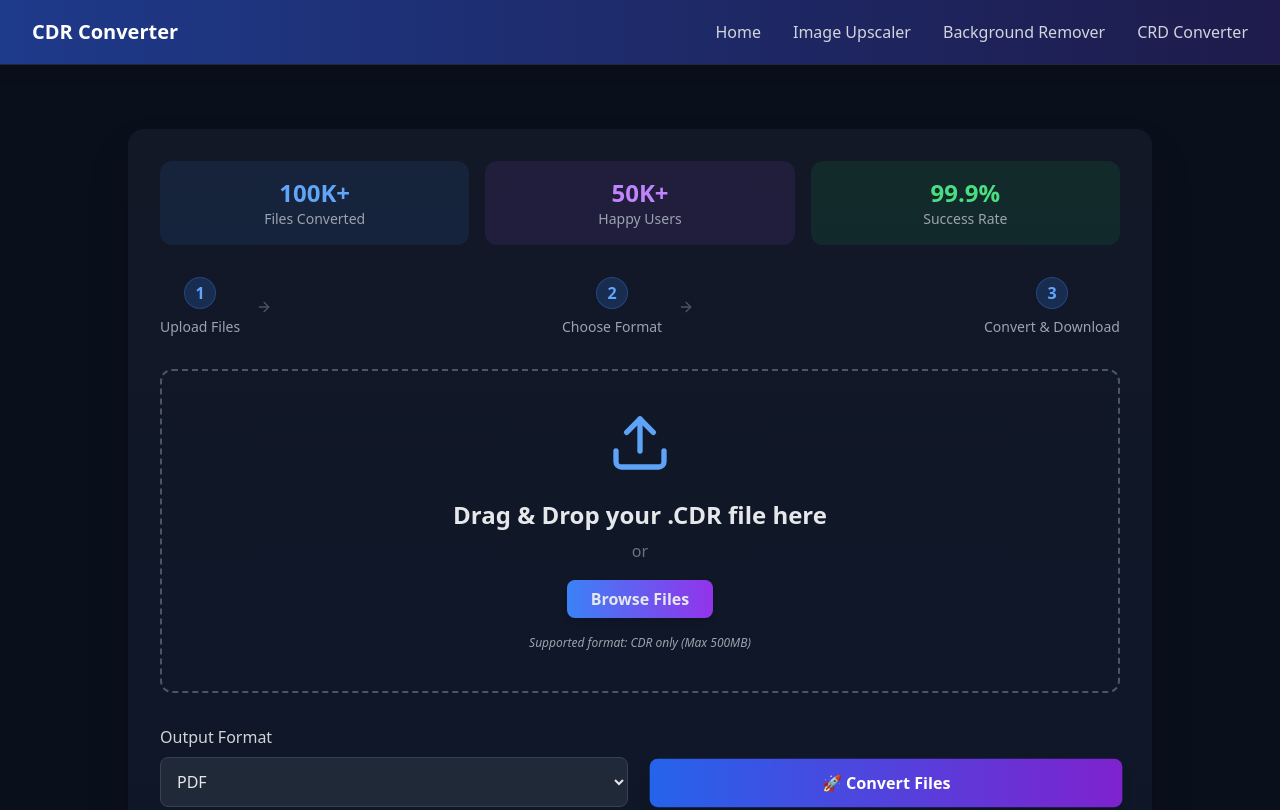
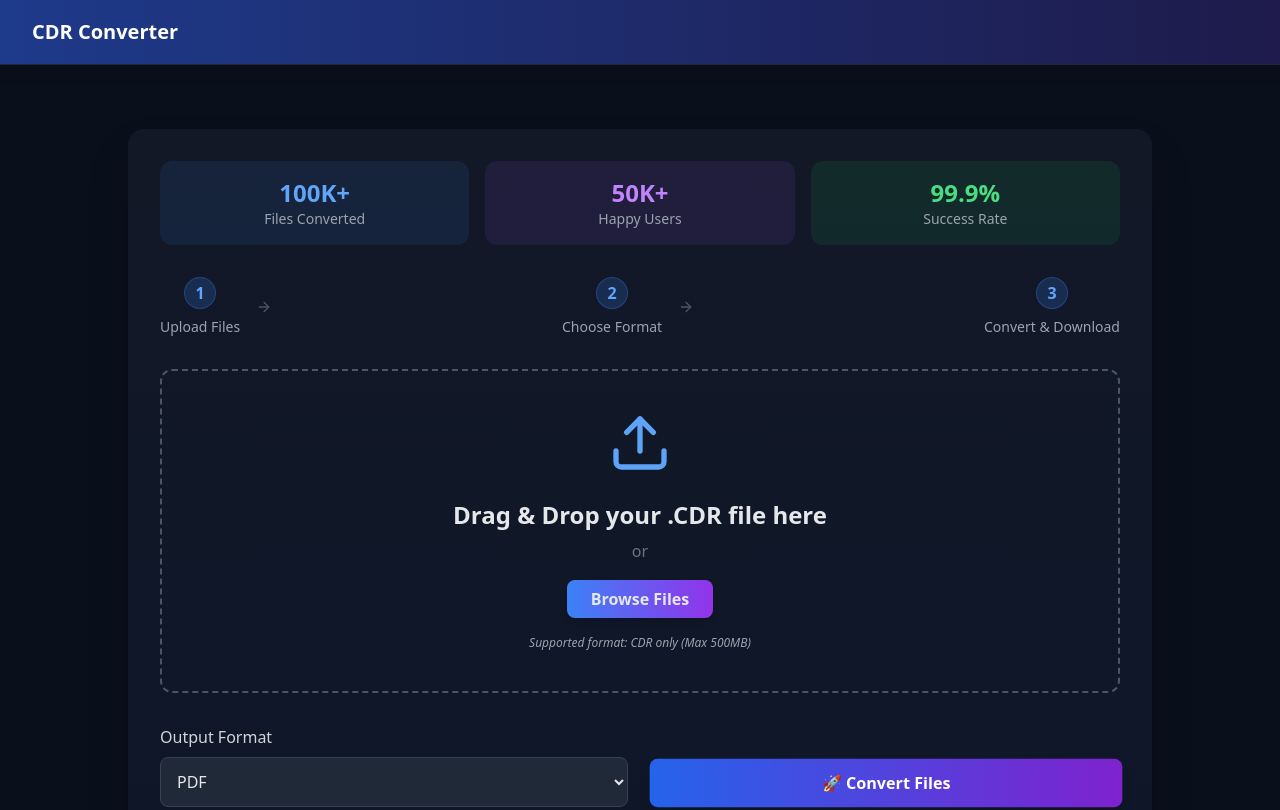
Before and after one commit to GauravSharma9027/crdFIleConverterFrontend, a React (Vite) app: page / in a window 1280 px wide. Shown: the top 810 px of the page. Built offline with nearby package versions, Linux system fonts and the light colour scheme.

Commit message:
google ads file

```diff
--- a/src/components/Header.jsx
+++ b/src/components/Header.jsx
@@ -4,10 +4,10 @@ import { Link } from "react-router-dom";
 
 const Header = () => {
   const navigation = [
-    { name: "Home", href: "/" },
-    { name: "Image Upscaler", href: "/image-upscaler" },
-    { name: "Background Remover", href: "/background-remover" },
-    { name: "CRD Converter", href: "/CDRConverter" }
+    // { name: "Home", href: "/" },
+    // { name: "Image Upscaler", href: "/image-upscaler" },
+    // { name: "Background Remover", href: "/background-remover" },
+    // { name: "CRD Converter", href: "/CDRConverter" }
   ];
 
   return (
```
Also changed, not shown: Ads.txt (added).
